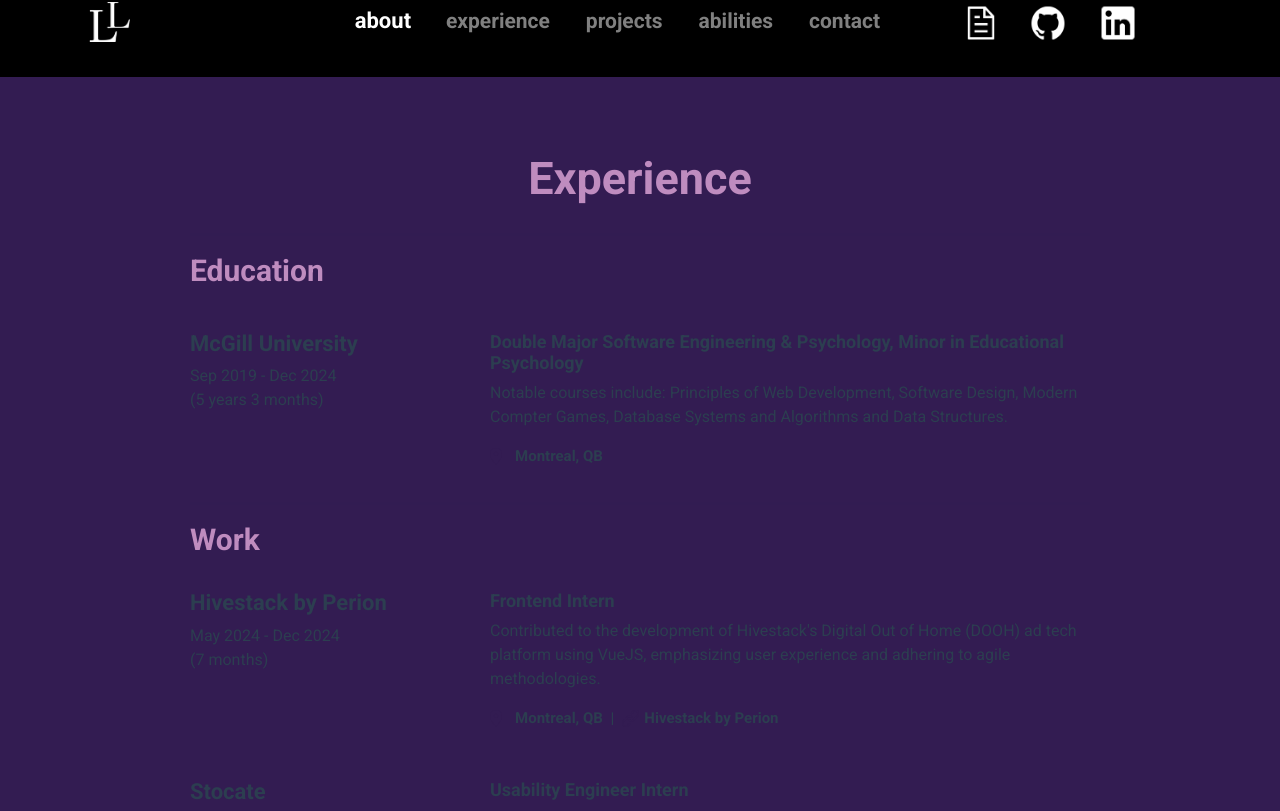
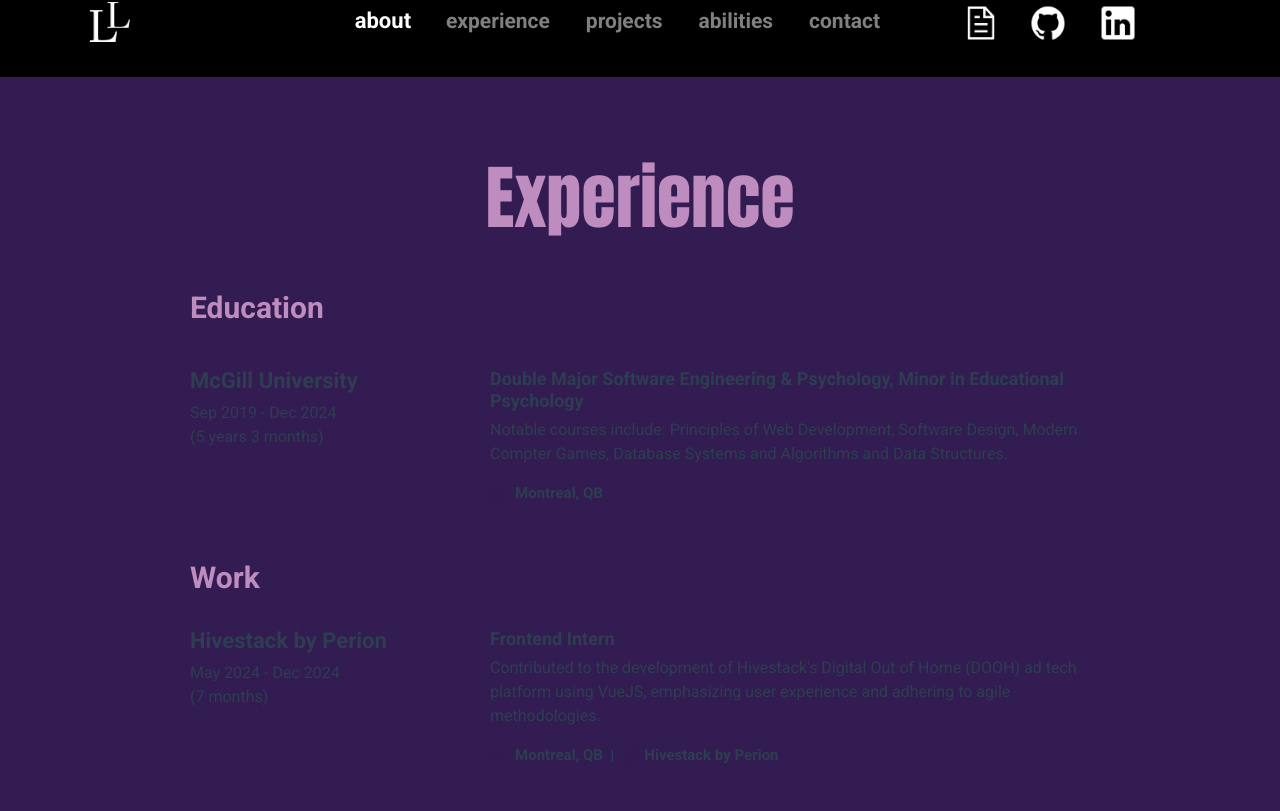
Before and after one commit to LianLambert/lian-website, a Vue app: page / in a window 1280 px wide. Shown: the part 798-1609 px from the top of the page. Built offline with nearby package versions, Linux system fonts and the light colour scheme; grey boxes are pictures that could not be loaded.

Commit message:
feat: update global styles, use .scss instead of .css

```diff
--- a/src/main.js
+++ b/src/main.js
@@ -2,7 +2,7 @@ import { createApp } from "vue";
 import App from "./App.vue";
 import "bootstrap/dist/css/bootstrap.min.css";
 import "bootstrap-vue-3/dist/bootstrap-vue-3.css";
-import "./styles/global.css";
+import "./styles/global.scss";
 import { BootstrapVue3 } from "bootstrap-vue-3";
 
 const app = createApp(App);
--- a/src/styles/global.css
+++ b/src/styles/global.scss
@@ -46,18 +46,24 @@ a {
   min-height: 400px;
 }
 
-h1, h2, h3, h4 {
+h2, h3, h4 {
   margin: 0;
   font-family: 'Roboto', sans-serif;
 }
 
 h1 {
-
-  font-size: 45px;
+  font-family: Impact, Haettenschweiler, 'Arial Narrow Bold', sans-serif;
+  font-size: 70px;
   font-weight: 1000;
   line-height: 1.5;
   margin-bottom: 10px;
-  color: #bf8cbf;
+  color: var(--medium-purple);
+
+  &:hover {
+    transform: scale(1.1) rotate(-2deg);
+    box-shadow: 0 8px 20px rgba(0, 0, 0, 0.3);
+    filter: brightness(130%);
+  }
 }
 
 /* Ability section headings */
```
